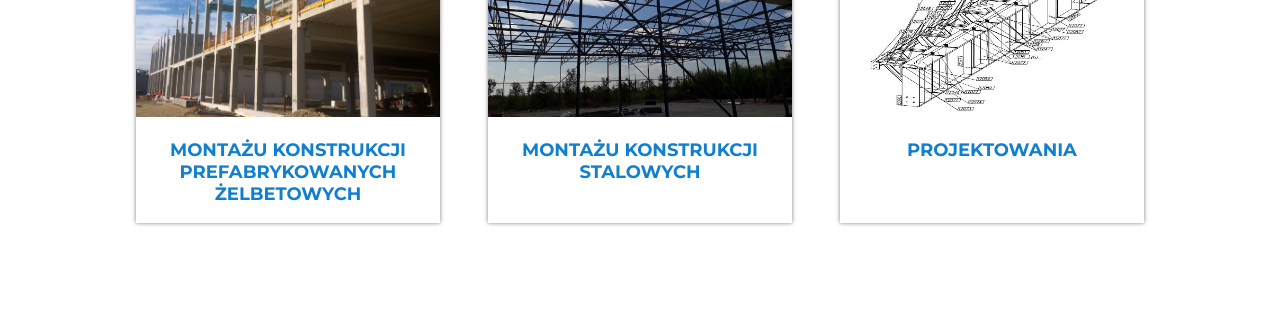
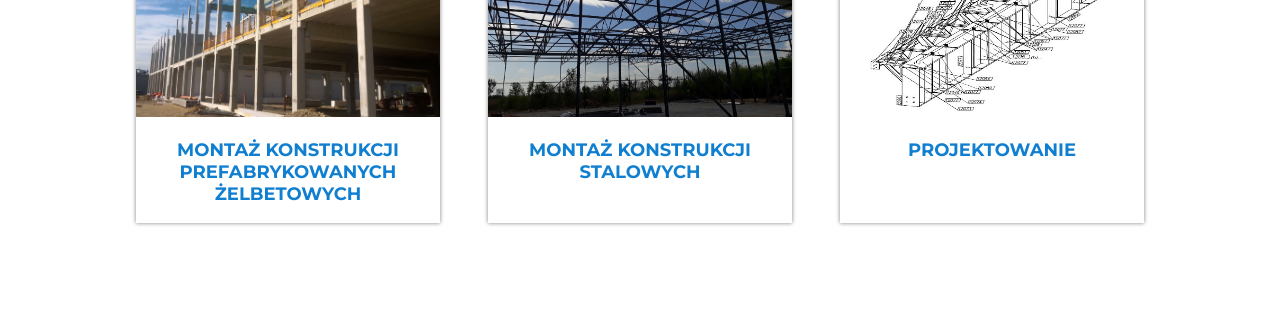
Before and after one commit to Natalia328/jk.rev2.io, a plain HTML site: page index.html in a window 1280 px wide. Shown: the part 1820-2145 px from the top of the page. Drawn offline with Linux system fonts and the light colour scheme.

Commit message:
Update index.html

```diff
--- a/index.html
+++ b/index.html
@@ -71,21 +71,21 @@
                 <div class="offer__card">
                     <div class="offer__card-img">
                         <img src="offer1.jpg" alt="Konstrukcja prefabrykowana żelbetowa">
-                        <h3 class="offer__card-img-title">Montażu konstrukcji prefabrykowanych żelbetowych</h3>
+                        <h3 class="offer__card-img-title">Montaż konstrukcji prefabrykowanych żelbetowych</h3>
                         <!-- <p class="offer__card-img-info">Lorem ipsum dolor sit amet, consectetur adipisicing elit. Laudantium culpa quo amet. Modi fugit illum cumque, tenetur accusantium quidem natus ea, eius sunt, eos quod deserunt quia pariatur voluptatibus eligendi.</p> -->
                     </div>
                 </div>
                 <div class="offer__card">
                     <div class="offer__card-img">
                         <img src="offer2.jpg" alt="Konstrukcja stalowa">
-                        <h3 class="offer__card-img-title">Montażu konstrukcji stalowych</h3>
+                        <h3 class="offer__card-img-title">Montaż konstrukcji stalowych</h3>
                         <!-- <p class="offer__card-img-info">Lorem ipsum dolor sit amet, consectetur adipisicing elit. Laudantium culpa quo amet. Modi fugit illum cumque, tenetur accusantium quidem natus ea, eius sunt, eos quod deserunt quia pariatur voluptatibus eligendi.</p> -->
                     </div>
                 </div>
                 <div class="offer__card">
                     <div class="offer__card-img">
                         <img src="design.JPG" alt="Projektowanie">
-                        <h3 class="offer__card-img-title">Projektowania</h3>
+                        <h3 class="offer__card-img-title">Projektowanie</h3>
                         <!-- <p class="offer__card-img-info">Lorem ipsum dolor sit amet, consectetur adipisicing elit. Laudantium culpa quo amet. Modi fugit illum cumque, tenetur accusantium quidem natus ea, eius sunt, eos quod deserunt quia pariatur voluptatibus eligendi.</p> -->
                     </div>
                 </div>
```
